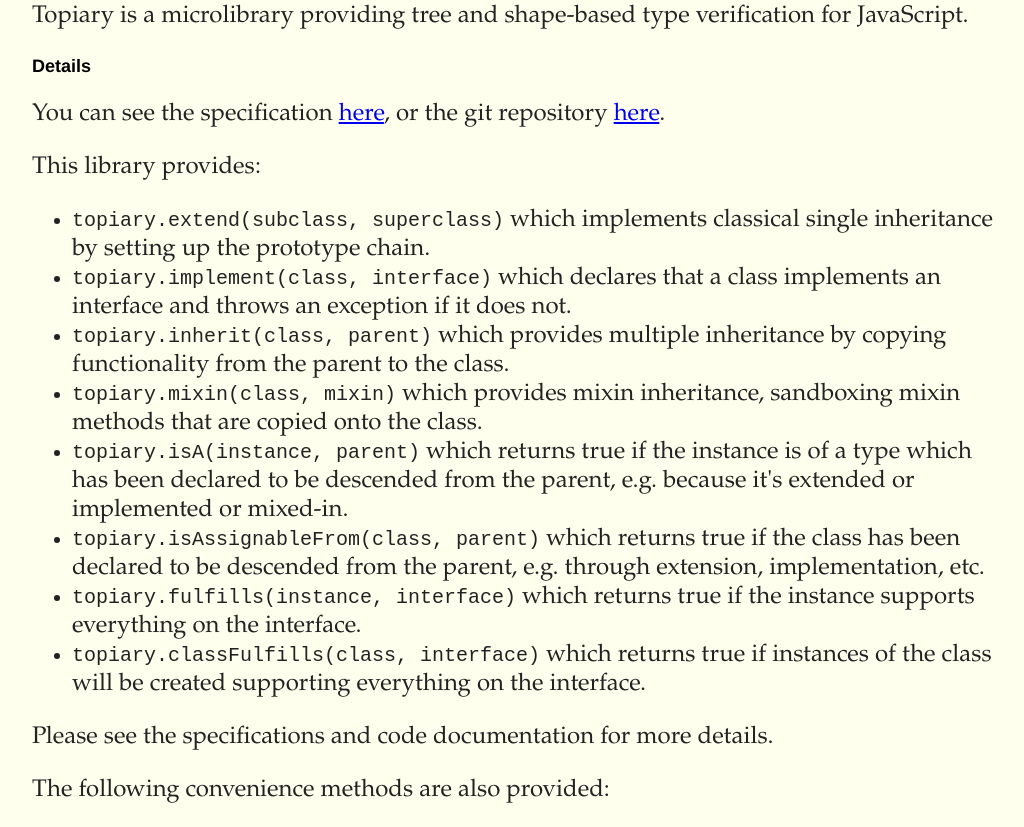
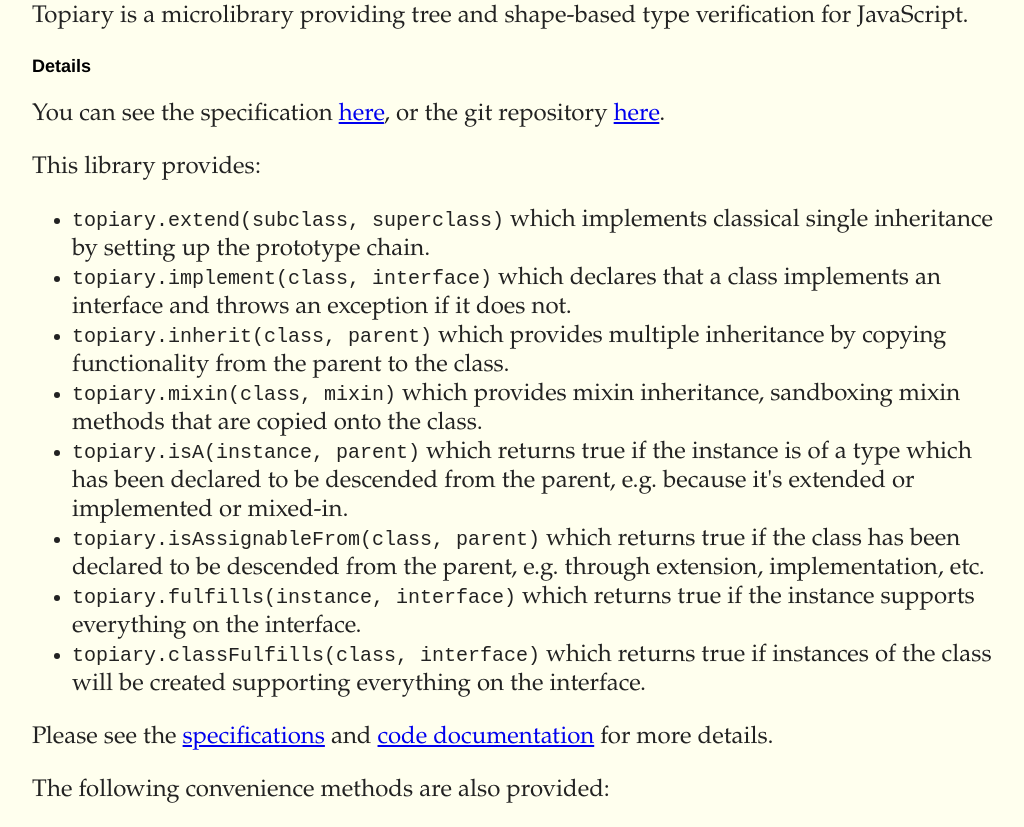
Before and after one commit to BladeRunnerJS/topiarist, a website: page index.html in a window 1280 px wide. Shown: the part 60-887 px from the top of the page, without its empty margins (123-1147 px from the left). Drawn offline with Linux system fonts and the light colour scheme.

Commit message:
Link to jsdoc

```diff
--- a/index.html
+++ b/index.html
@@ -63,7 +63,7 @@
 			<code>topiary.classFulfills(class, interface)</code> which returns true if instances of the class will be created supporting everything on the interface.
 		</li>
 		</ul>
-		Please see the specifications and code documentation for more details.
+		Please see the <a href="specs">specifications</a> and <a href="doc/topiary.html">code documentation</a> for more details.
 	</p>
 	<p>
 		The following convenience methods are also provided:
```
